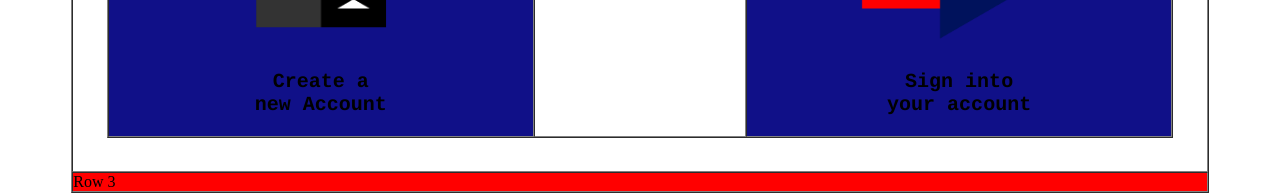
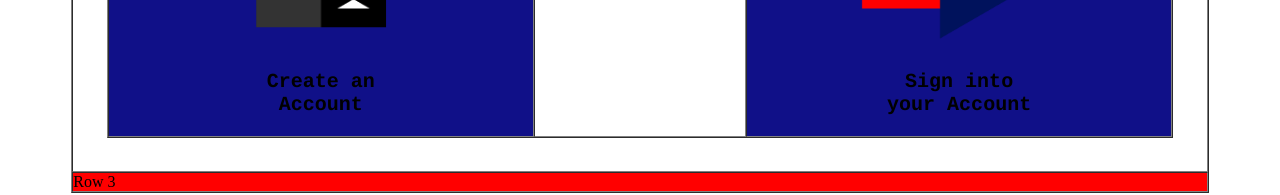
Before and after one commit to KosmicCO/Email-Server, a plain HTML site: page index.html in a window 1280 px wide. Shown: the part 1088-1283 px from the top of the page. Drawn offline with Linux system fonts and the light colour scheme.

Commit message:
Update index.html

```diff
--- a/index.html
+++ b/index.html
@@ -56,8 +56,8 @@
                     <td width = "40%" align = "center" valign = "top" bgcolor = "#101088">
                       <img src="Mail-Images/New-Account.png" height = "150" width = "auto"/>
                       <p style = "font-family: 'Courier', 'Courier', 'sans-serif'; font-weight: bold; font-size: 20px">
-                        Create a<br>
-                        new Account
+                        Create an<br>
+                        Account
                       </p>
                     </td>
                     <td style = "font-size: 0; line-height: 0;" width = "20%">
@@ -67,7 +67,7 @@
                       <img src="Mail-Images/Log-In.png" height = "150" width = "auto"/>
                       <p style = "font-family: 'Courier', 'Courier', 'sans-serif'; font-weight: bold; font-size: 20px">
                         Sign into<br>
-                        your account
+                        your Account
                       </p>
                     </td>
                   </tr>
```
